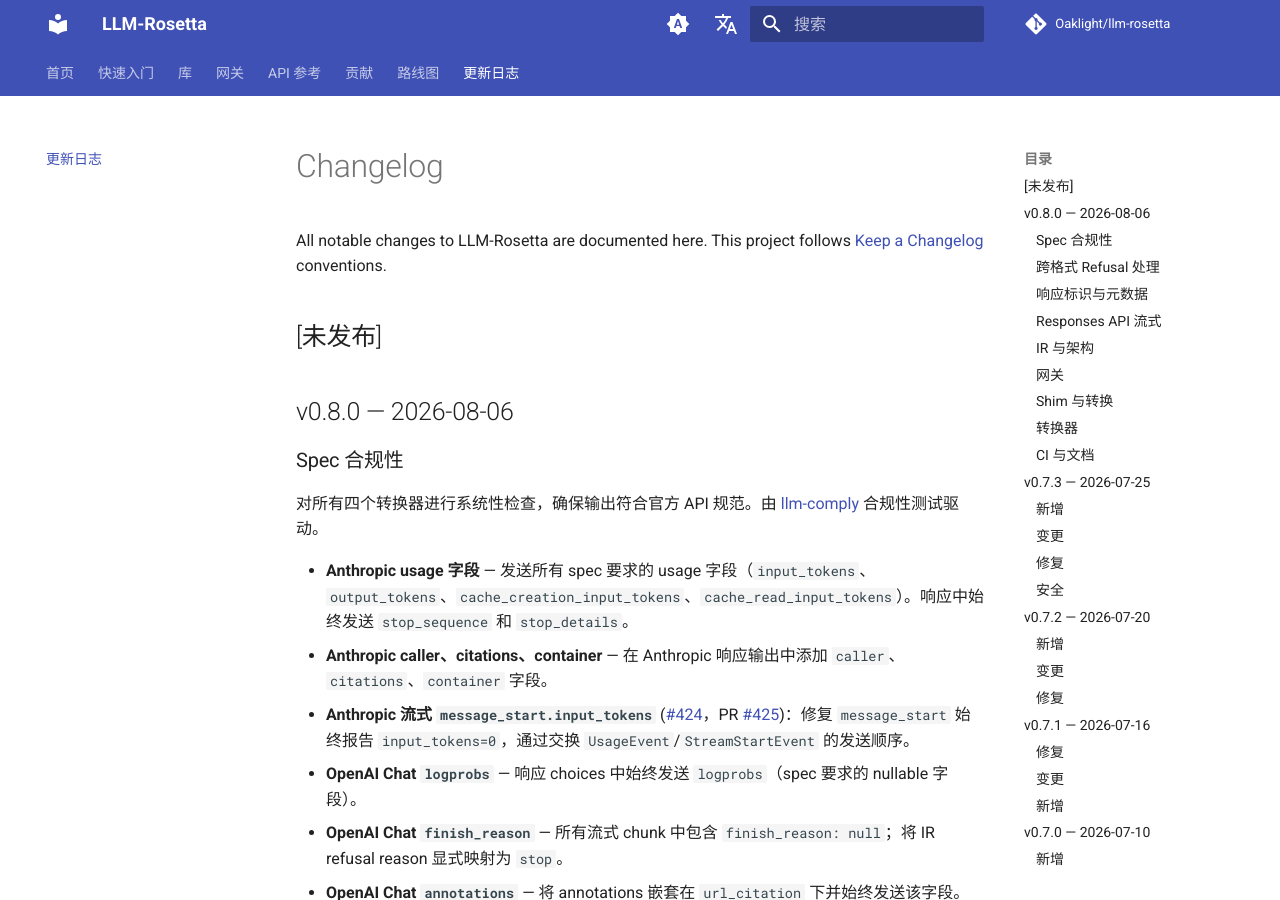
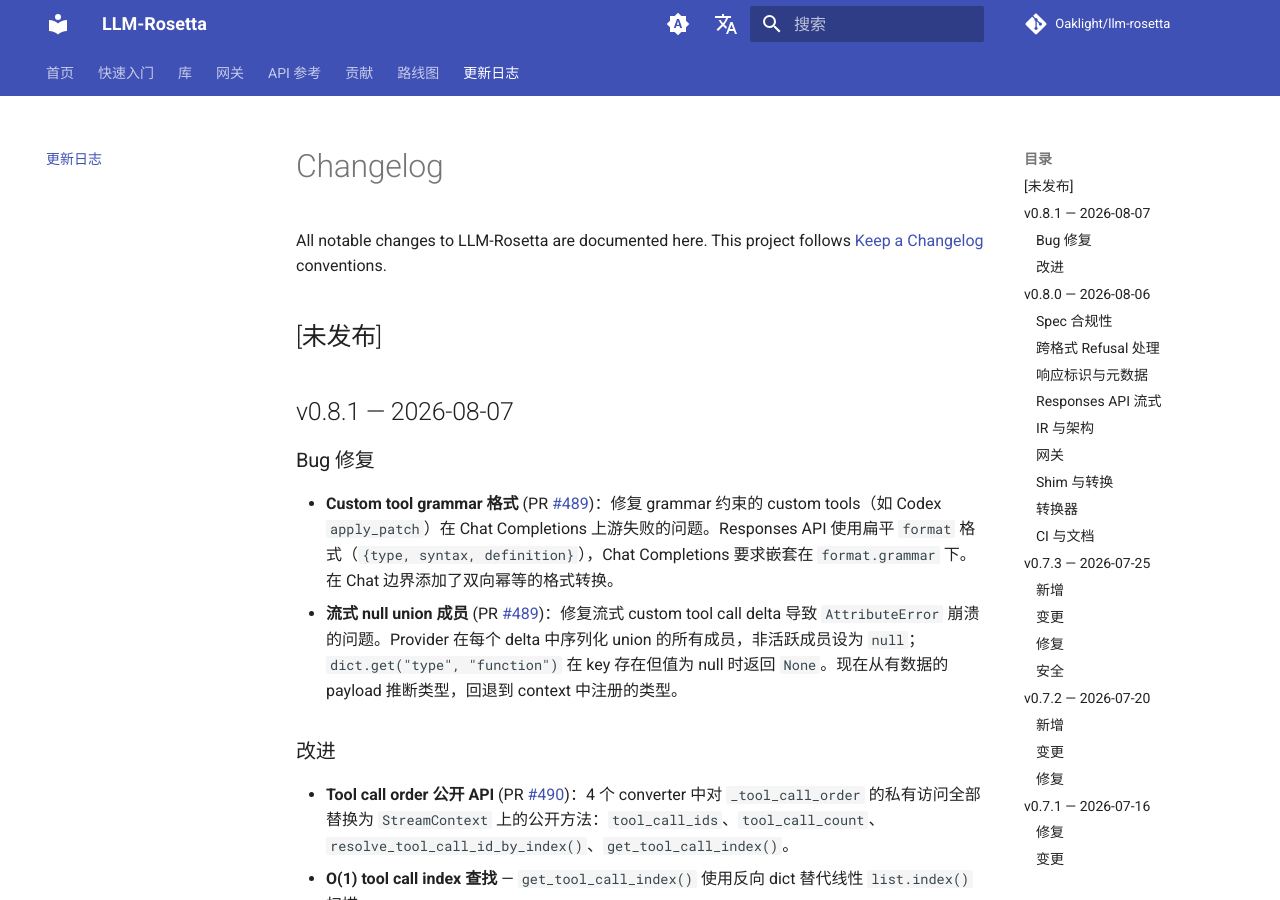
Before and after one commit to Oaklight/llm-rosetta, an MkDocs documentation site: the page built from docs/changelog.md, in a window 1280 px wide and 900 px high. Built offline with MkDocs 1.6.1 and Material for MkDocs 9.7.7, drawn with Linux system fonts in a browser that asks for light colours; comment, search, counter and statistics services are not loaded.

Commit message:
docs: v0.8.1 变更日志

```diff
--- a/docs/changelog.md
+++ b/docs/changelog.md
@@ -7,6 +7,18 @@
 All notable changes to LLM-Rosetta are documented here. This project follows [Keep a Changelog](https://keepachangelog.com/) conventions.
 
 ## [未发布]
+
+## v0.8.1 — 2026-08-07
+
+### Bug 修复
+
+- **Custom tool grammar 格式** (PR [#489](https://github.com/Oaklight/llm-rosetta/pull/489))：修复 grammar 约束的 custom tools（如 Codex `apply_patch`）在 Chat Completions 上游失败的问题。Responses API 使用扁平 `format` 格式（`{type, syntax, definition}`），Chat Completions 要求嵌套在 `format.grammar` 下。在 Chat 边界添加了双向幂等的格式转换。
+- **流式 null union 成员** (PR [#489](https://github.com/Oaklight/llm-rosetta/pull/489))：修复流式 custom tool call delta 导致 `AttributeError` 崩溃的问题。Provider 在每个 delta 中序列化 union 的所有成员，非活跃成员设为 `null`；`dict.get("type", "function")` 在 key 存在但值为 null 时返回 `None`。现在从有数据的 payload 推断类型，回退到 context 中注册的类型。
+
+### 改进
+
+- **Tool call order 公开 API** (PR [#490](https://github.com/Oaklight/llm-rosetta/pull/490))：4 个 converter 中对 `_tool_call_order` 的私有访问全部替换为 `StreamContext` 上的公开方法：`tool_call_ids`、`tool_call_count`、`resolve_tool_call_id_by_index()`、`get_tool_call_index()`。
+- **O(1) tool call index 查找** — `get_tool_call_index()` 使用反向 dict 替代线性 `list.index()` 扫描。
 
 ## v0.8.0 — 2026-08-06
 
```
